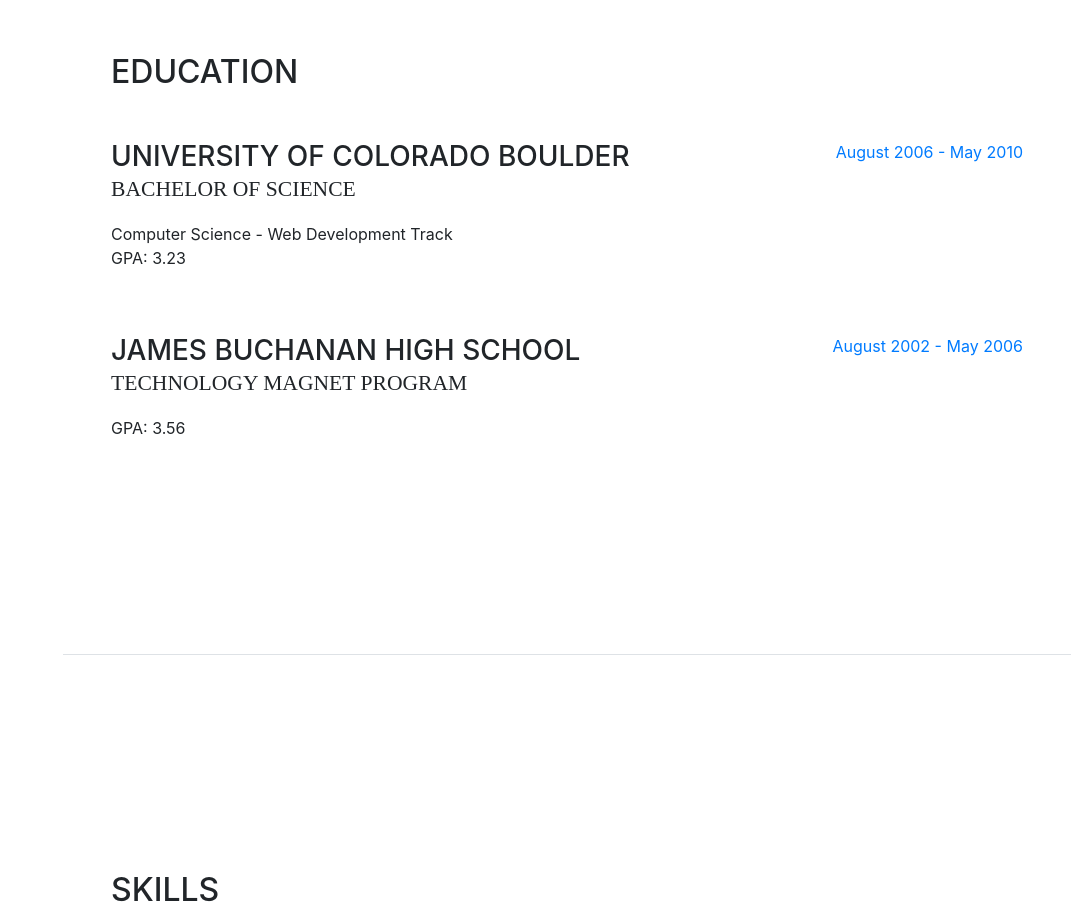
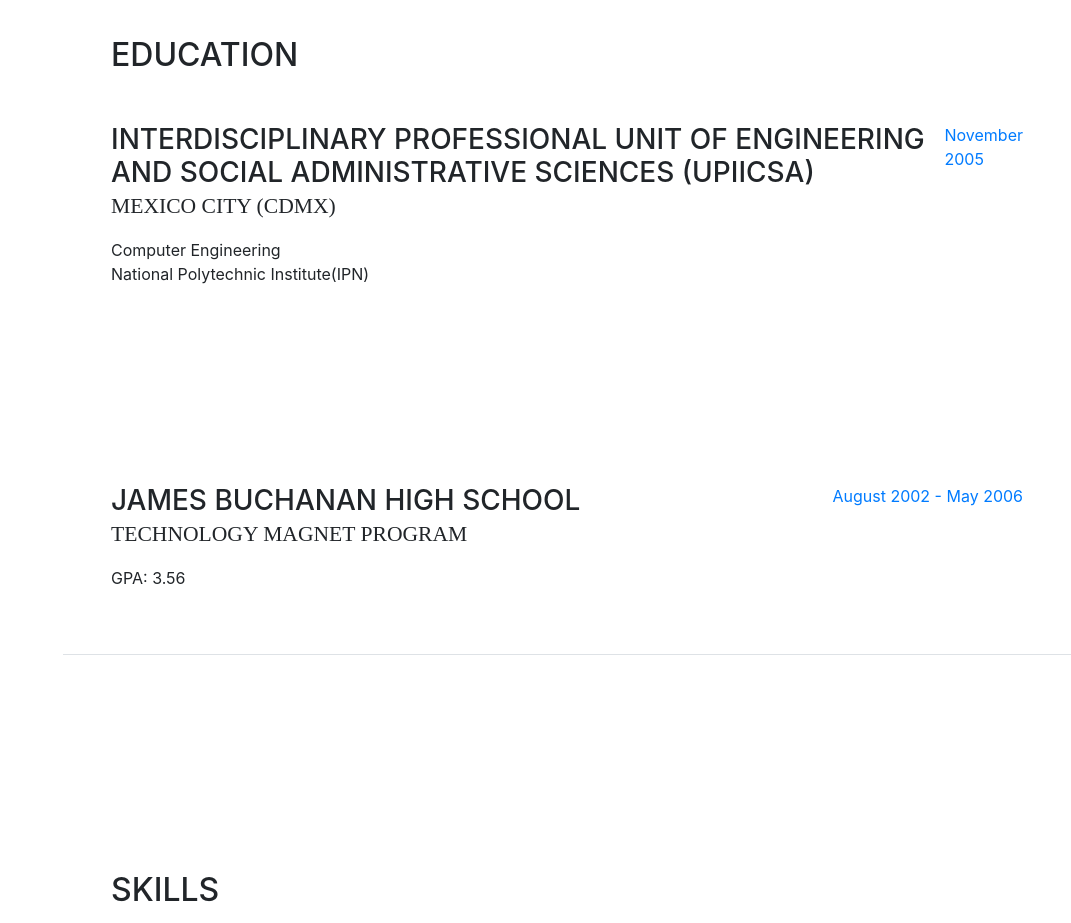
Before and after one commit to e-Lish/Test, a website with bundled scripts: page index.html in a window 1280 px wide. Shown: the part 2160-3083 px from the top of the page, without its empty margins (209-1280 px from the left). Built offline with nearby package versions, Linux system fonts and the light colour scheme; a web font is replaced by a local one.

Commit message:
Update index.html

```diff
--- a/index.html
+++ b/index.html
@@ -215,14 +215,16 @@
 
           <div class="resume-item d-flex flex-column flex-md-row mb-5">
             <div class="resume-content mr-auto">
-              <h3 class="mb-0">University of Colorado Boulder</h3>
-              <div class="subheading mb-3">Bachelor of Science</div>
-              <div>Computer Science - Web Development Track</div>
-              <p>GPA: 3.23</p>
-            </div>
-            <div class="resume-date text-md-right">
-              <span class="text-primary">August 2006 - May 2010</span>
-            </div>
+              <h3 class="mb-0">INTERDISCIPLINARY PROFESSIONAL UNIT OF ENGINEERING AND SOCIAL ADMINISTRATIVE SCIENCES (UPIICSA)
+ </h3>
+              <div class="subheading mb-3">Mexico City (CDMX) </div>
+                            <div>Computer Engineering </div>
+                            <p>National Polytechnic Institute(IPN)</p>
+                        </div>
+                        <div class="flex-shrink-0"><span class="text-primary">November 2005</span></div>
+                    </div>
+                    <div class="d-flex flex-column flex-md-row justify-content-between">
+                 </div>
           </div>
 
           <div class="resume-item d-flex flex-column flex-md-row">
```
